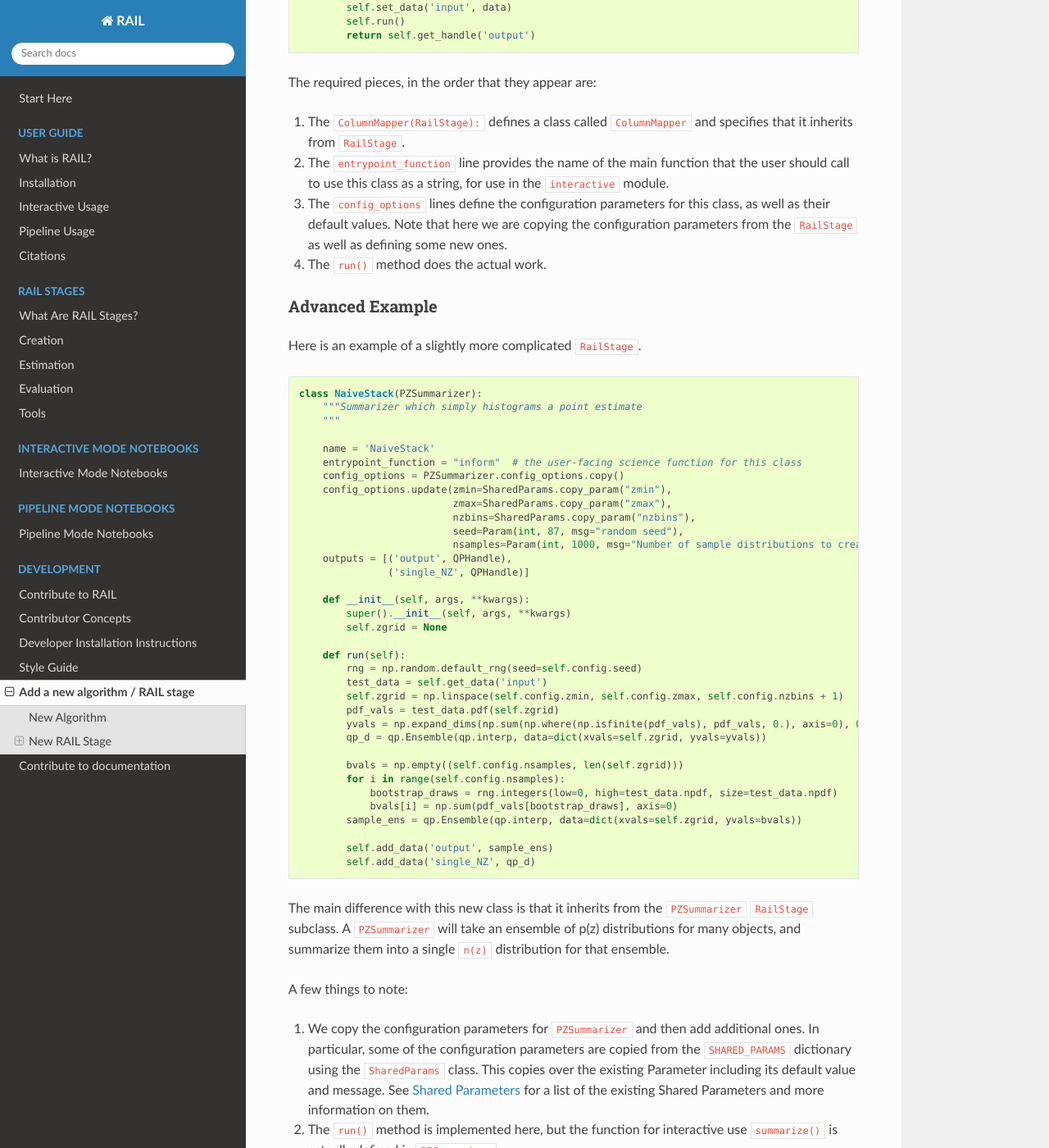
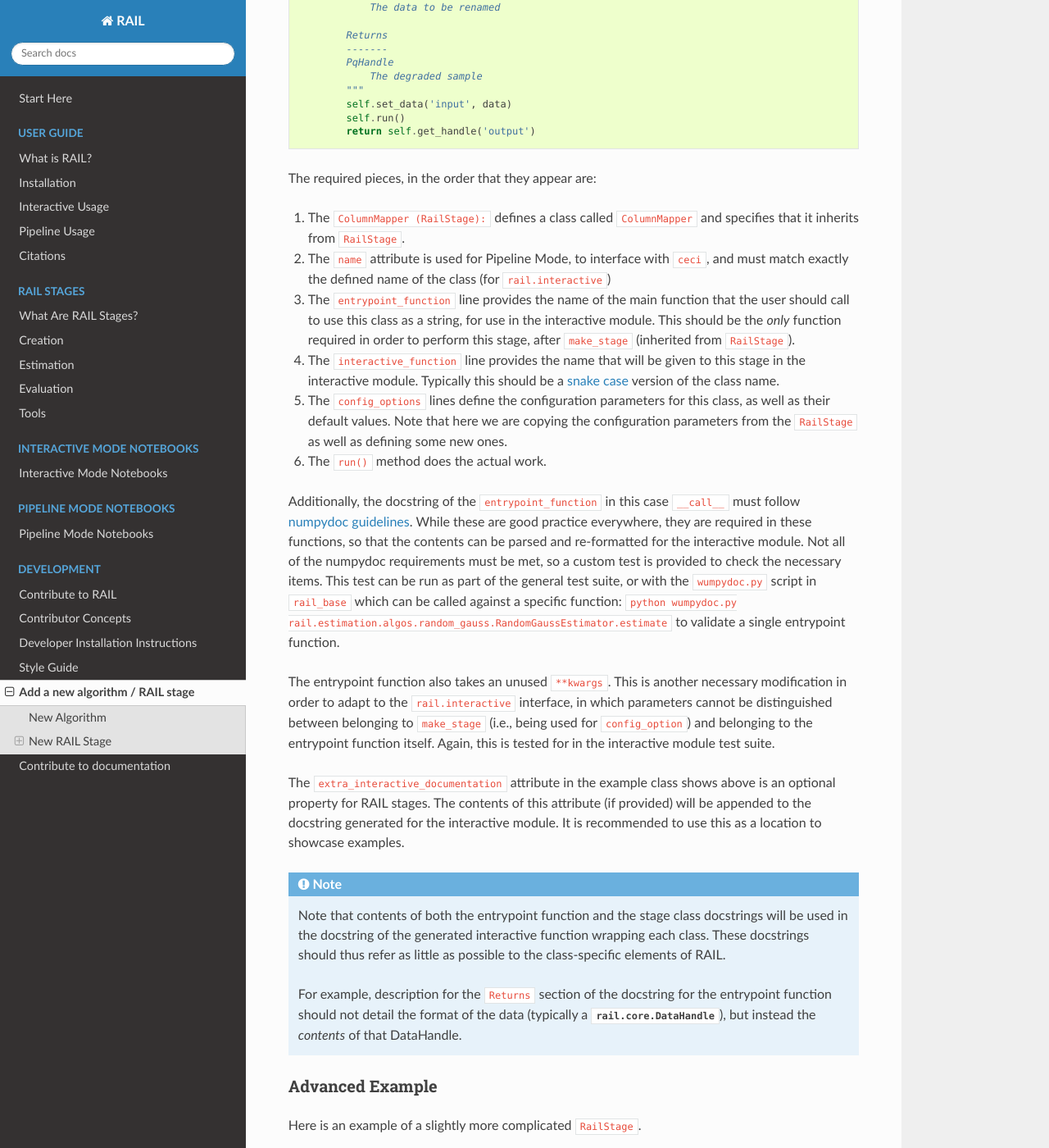
Before and after one commit to LSSTDESC/rail, a Sphinx documentation site: the page built from docs/source/development/add_stage.rst, in a window 1280 px wide and 1400 px high, scrolled down 1697 px. Shown: the whole window at 82% size. Built offline with Sphinx 7.4.7 and the Read the Docs theme 3.1.0, drawn with Linux system fonts in a browser that asks for light colours; pages that are not in the unit, such as notebooks, are missing from menus; the version number could not be read and is left out; some of the changed text lies outside the part shown.

Commit message:
Documenting development requirements for rail.interactive

```diff
--- a/docs/source/development/add_stage.rst
+++ b/docs/source/development/add_stage.rst
@@ -46,11 +46,11 @@ almost nothing else.
 
 .. code-block:: python
 
-   class ColumnMapper(RailStage):
+   class ColumnMapper (RailStage):
        """Utility stage that remaps the names of columns.
 
-   Notes
-   -----
+       Notes
+       -----
        1. This operates on pandas dataframes in parquet files.
 
        2. In short, this does:
@@ -58,16 +58,23 @@ almost nothing else.
 
        """
        name = 'ColumnMapper'
-       entrypoint_function = "__call__"  # the user-facing science function for this class
+       entrypoint_function = "__call__"  # the "work" function of this class
+       interactive_function = "column_mapper" # what the interative function should be called that wraps this class
+
        config_options = RailStage.config_options.copy()
        config_options.update(
-        columns=Param(dict, required=True, msg="Map of columns to rename"),
-        inplace=Param(bool, default=False, msg="Update file in place"),
-    )
+           columns=Param(dict, required=True, msg="Map of columns to rename"),
+           inplace=Param(bool, default=False, msg="Update file in place"),
+       )
 
-   inputs = [('input', PqHandle)]
+       inputs = [('input', PqHandle)]
        outputs = [('output', PqHandle)]
 
+       extra_interactive_documentation = """
+       Examples
+       --------
+       Provide examples of interactive usage here
+       """
 
        def run(self):
            data = self.get_data('input', allow_missing=True)
@@ -76,7 +83,7 @@ almost nothing else.
                out_data = data
            self.add_data('output', out_data)
 
-       def __call__(self, data: pd.DataFrame) -> pd.DataFrame:
+       def __call__(self, data: pd.DataFrame) -> PqHandle:
            """Return a table with the columns names changed
 
            Parameters
@@ -86,7 +93,7 @@ almost nothing else.
 
            Returns
            -------
-           pd.DataFrame
+           PqHandle
                The degraded sample
            """
            self.set_data('input', data)
@@ -96,17 +103,55 @@ almost nothing else.
 
 The required pieces, in the order that they appear are:
 
-#. The ``ColumnMapper(RailStage):`` defines a class called ``ColumnMapper`` and
+#. The ``ColumnMapper (RailStage):`` defines a class called ``ColumnMapper`` and
    specifies that it inherits from ``RailStage``.
+#. The ``name`` attribute is used for Pipeline Mode, to interface with ``ceci``, and
+   must match exactly the defined name of the class (for ``rail.interactive``)
 #. The ``entrypoint_function`` line provides the name of the main function that
-   the user should call to use this class as a string, for use in the ``interactive``
-   module.
+   the user should call to use this class as a string, for use in the interactive
+   module. This should be the *only* function required in order to perform this stage,
+   after ``make_stage`` (inherited from ``RailStage``).
+#. The ``interactive_function`` line provides the name that will be given to this stage
+   in the interactive module. Typically this should be a `snake case
+   <https://peps.python.org/pep-0008/#function-and-variable-names>`_ version of the
+   class name.
 #. The ``config_options`` lines define the configuration parameters for this
    class, as well as their default values.  Note that here we are copying the
    configuration parameters from the ``RailStage`` as well as defining some new
    ones.
 #. The ``run()`` method does the actual work.
 
+Additionally, the docstring of the ``entrypoint_function`` in this case ``__call__``
+must follow `numpydoc guidelines
+<https://numpydoc.readthedocs.io/en/latest/format.html>`_. While these are good practice
+everywhere, they are required in these functions, so that the contents can be parsed and
+re-formatted for the interactive module. Not all of the numpydoc requirements must be
+met, so a custom test is provided to check the necessary items. This test can be run as
+part of the general test suite, or with the ``wumpydoc.py`` script in ``rail_base``
+which can be called against a specific function: ``python wumpydoc.py
+rail.estimation.algos.random_gauss.RandomGaussEstimator.estimate`` to validate a single
+entrypoint function.
+
+The entrypoint function also takes an unused ``**kwargs``. This is another necessary
+modification in order to adapt to the ``rail.interactive`` interface, in which
+parameters cannot be distinguished between belonging to ``make_stage`` (i.e., being used
+for ``config_option``) and belonging to the entrypoint function itself. Again, this is
+tested for in the interactive module test suite.
+
+The ``extra_interactive_documentation`` attribute in the example class shows above is an
+optional property for RAIL stages. The contents of this attribute (if provided) will be
+appended to the docstring generated for the interactive module. It is recommended to use
+this as a location to showcase examples.
+
+.. note::
+    Note that contents of both the entrypoint function and the stage class docstrings will
+    be used in the docstring of the generated interactive function wrapping each class.
+    These docstrings should thus refer as little as possible to the class-specific elements
+    of RAIL.
+
+    For example, description for the ``Returns`` section of the docstring for the entrypoint
+    function should not detail the format of the data (typically a
+    :py:class:`rail.core.DataHandle`), but instead the *contents* of that DataHandle.
 
 ----------------
 Advanced Example
@@ -117,24 +162,53 @@ Here is an example of a slightly more complicated ``RailStage``.
 
 .. code-block:: python
 
-   class NaiveStack(PZSummarizer):
+   class NaiveStackSummarizer(PZSummarizer):
        """Summarizer which simply histograms a point estimate
        """
 
        name = 'NaiveStack'
-       entrypoint_function = "inform"  # the user-facing science function for this class
+       entrypoint_function = "summarize"  # the user-facing science function for this class
+       interactive_function = "naive_stack_summarizer"
+
        config_options = PZSummarizer.config_options.copy()
        config_options.update(zmin=SharedParams.copy_param("zmin"),
                              zmax=SharedParams.copy_param("zmax"),
                              nzbins=SharedParams.copy_param("nzbins"),
                              seed=Param(int, 87, msg="random seed"),
                              nsamples=Param(int, 1000, msg="Number of sample distributions to create"))
-       outputs = [('output', QPHandle),
-                  ('single_NZ', QPHandle)]
+       outputs = [('output', QPHandle), ('single_NZ', QPHandle)]
 
        def __init__(self, args, **kwargs):
            super().__init__(self, args, **kwargs)
            self.zgrid = None
+
+       def summarize(
+           self, input_data: qp.Ensemble, **kwargs
+       ) -> QPHandle | dict[str, QPHandle]:
+           """Summarizer for NaiveStack which returns multiple items
+
+           Parameters
+           ----------
+           input_data : qp.Ensemble
+               Per-galaxy p(z), and any ancillary data associated with it
+
+           Returns
+           -------
+           QPHandle | dict[str, QPHandle]
+               Ensemble with n(z), and any ancillary data
+               Return type depends on `output_mode`
+           """
+           self.set_data("input", input_data)
+           self.run()
+           self.finalize()
+           if len(self.outputs) == 1 or self.config.output_mode != "return":
+               results = self.get_handle("output")
+           # if there is more than one output and output_mode = return, return them all as a dictionary
+           elif len(self.outputs) > 1 and self.config.output_mode == "return":
+               results = {}
+               for output in self.outputs:
+                   results[output[0]] = self.get_handle(output[0])
+           return results
 
        def run(self):
            rng = np.random.default_rng(seed=self.config.seed)
@@ -155,9 +229,10 @@ Here is an example of a slightly more complicated ``RailStage``.
 
 
 The main difference with this new class is that it inherits from the
-``PZSummarizer`` ``RailStage`` subclass.  A ``PZSummarizer`` will take an
-ensemble of p(z) distributions for many objects, and summarize them into a
-single ``n(z)`` distribution for that ensemble.
+``PZSummarizer`` ``RailStage`` subclass.  A
+:py:class:`rail.estimation.summarizer.PZSummarizer` will take an ensemble of p(z)
+distributions for many objects, and summarize them into a single ``n(z)`` distribution
+for that ensemble.
 
 A few things to note:
 
@@ -167,7 +242,11 @@ A few things to note:
    copies over the existing Parameter including its default value and message.
    See :ref:`Shared Parameters` for a list of the existing Shared Parameters and
    more information on them.
-#. The ``run()`` method is implemented here, but the function for interactive
-   use ``summarize()`` is actually defined in ``PZSummarizer``.
 #. While we define the ``outputs`` here, we just use the inputs as defined in
    ``PZSummarizer``.
+#. Because the number of outputs does not match that of the parent class
+   ``PZSummarizer``, we must re-define the entrypoint function ``summarize`` in order
+   for the docstring to match the actual return, and for the case of ``output_mode =
+   "return"`` (used for interactive mode), wherein all stage outputs are returned as a
+   dictionary, instead of written to files. Were this not the case, the ``summarize``
+   method could simply be inherited from ``PZSummarizer``
--- a/docs/source/user_guide/installation.rst
+++ b/docs/source/user_guide/installation.rst
@@ -62,6 +62,8 @@ environment.
     If you would like to experiment with ``mamba`` it can be installed with
     ``conda install mamba -n base -c conda-forge``. The `mamba documentation is
     here <https://mamba.readthedocs.io/>`_.
+
+    .. this is NO LONGER the recommended way to install mamba, nor has it been for a while (added 2025)
 
 -----------
 Exploration
```
Also changed, not shown: docs/source/development/contribute_to_rail.rst (+14 -1 lines), docs/source/development/contributor_concepts.rst (+14 -7 lines).
